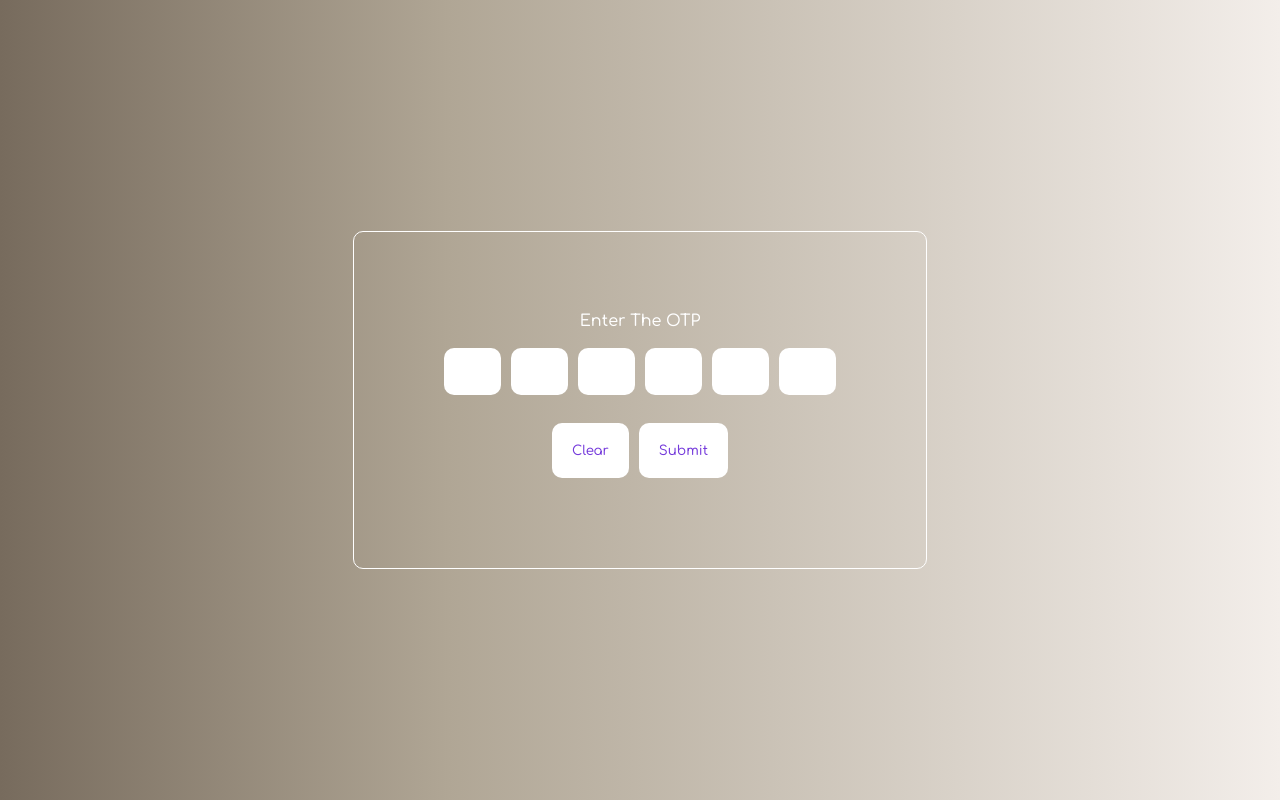
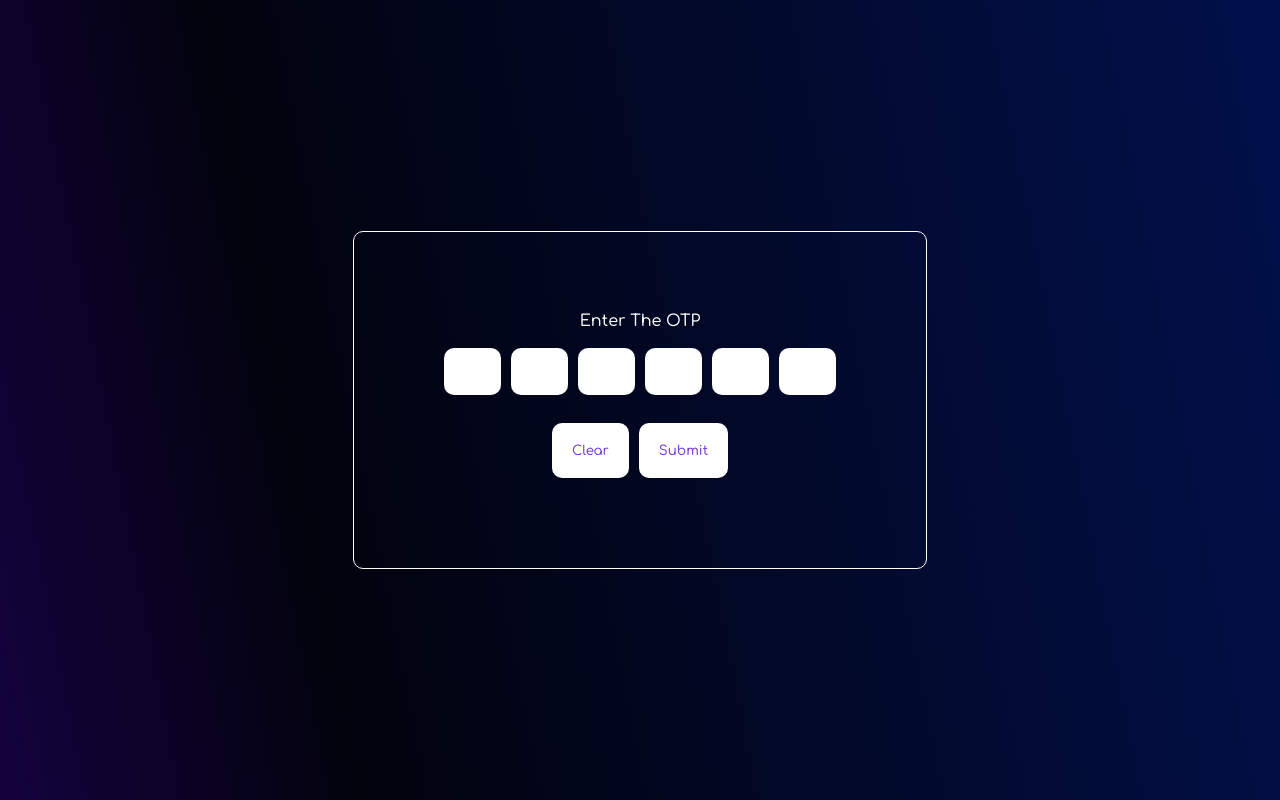
Before and after one commit to sagnik2001/React_Video_App_Frontend, a React (Create React App) app: page /otppage in a window 1280 px wide. Built offline with nearby package versions, Linux system fonts and the light colour scheme.

Commit message:
Mod. card

```diff
--- a/src/App.css
+++ b/src/App.css
@@ -21,8 +21,8 @@ body {
   color: white;
   justify-content: center;
   /* background-color: #B0A695; */
-  background-image: linear-gradient(90deg, rgba(119,107,93,1) 0%, rgba(176,166,149,1) 35%, rgba(243,238,234,1) 100%);
+  /* background-image: linear-gradient(90deg, rgba(119,107,93,1) 0%, rgba(176,166,149,1) 35%, rgba(243,238,234,1) 100%); */
   /* background-image: linear-gradient( 109.6deg,  rgba(15,2,2,1) 11.2%, rgba(36,163,190,1) 91.1% ); */
-  /* background-image: linear-gradient(79deg, #14023e, #02030d 25%, #01104b); */
+  background-image: linear-gradient(79deg, #14023e, #02030d 25%, #01104b);
 
 }
--- a/src/Pages/userProfile/Main.css
+++ b/src/Pages/userProfile/Main.css
@@ -1,8 +1,9 @@
 #main1 {
   /* background-color: #F3EEEA ; */
   /* background-color: #242424; */
-  background-image: linear-gradient(0deg, #242424 0%, #deaa3e 50%, #bd9052 100%);
-
+  /* background-image: linear-gradient(0deg, #242424 0%, #deaa3e 50%, #bd9052 100%); */
+  background-image: linear-gradient(90deg, rgba(119,107,93,1) 0%, rgba(176,166,149,1) 35%, rgba(243,238,234,1) 100%);
+  /* background-color: #B0A695; */
   border-radius: 50px;
   padding: 40px;
   color: black !important;
```
